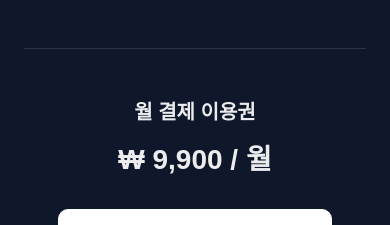
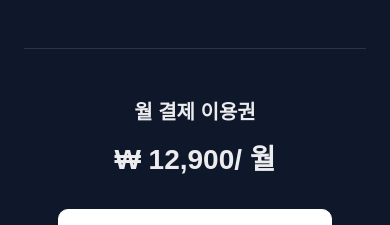
Before and after one commit to HAMHUIHEON/law-frontend, a Next.js app: page /me/subscribe in a window 390 px wide. Shown: the part 880-1105 px from the top of the page. Built offline with nearby package versions, Linux system fonts and the light colour scheme; no server answers.

Commit message:
chore: update footer contact info with kakao inquiry and phone placeholder

```diff
--- a/app/me/subscribe/page.tsx
+++ b/app/me/subscribe/page.tsx
@@ -176,7 +176,7 @@ function SubscribePageInner() {
         {/* CTA */}
         <section style={ctaSectionStyle}>
           <p style={{ fontSize: 20, fontWeight: 600, marginBottom: 12 }}>월 결제 이용권</p>
-          <p style={{ fontSize: 28, fontWeight: 700, marginBottom: 28 }}>₩ 9,900 / 월</p>
+          <p style={{ fontSize: 28, fontWeight: 700, marginBottom: 28 }}>₩ 12,900/ 월</p>
 
         <button
         onClick={async () => {
@@ -215,7 +215,7 @@ function SubscribePageInner() {
               pay_method: "card",
               merchant_uid,
               name: "월 이용 멤버십",
-              amount: 9900, // 테스트 금액
+              amount: 12900, // 테스트 금액
               buyer_email: "yoonsuel_m@naver.com",
               buyer_name: "테스트 사용자",
             },
```
